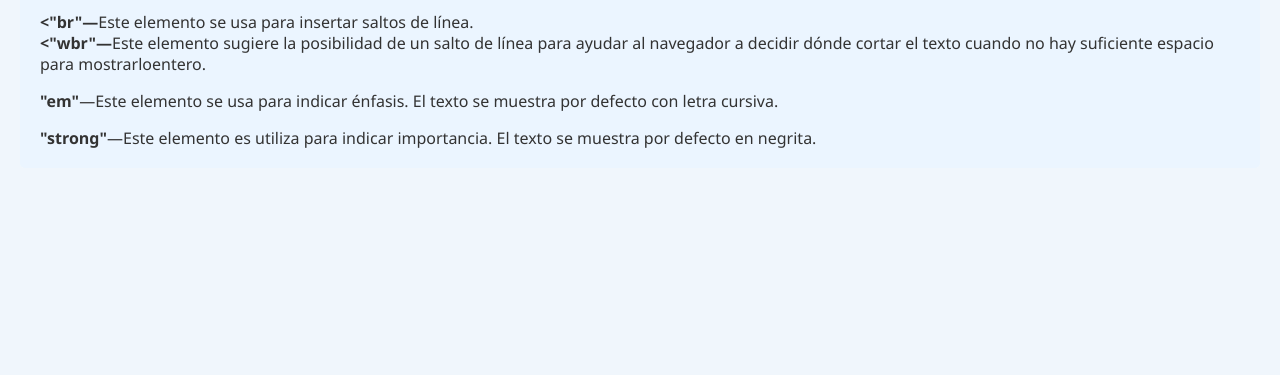
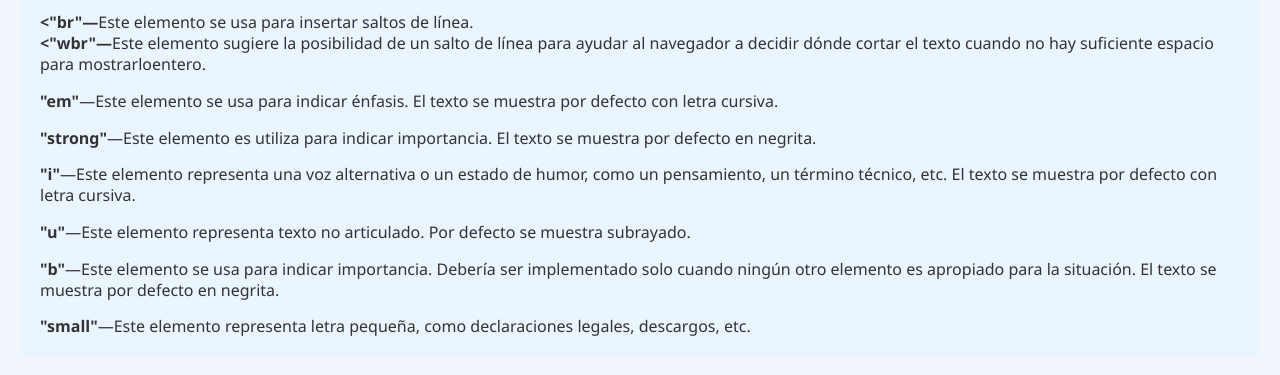
Before and after one commit to Ljaramillo912008/proyecto-web, a plain HTML site: page Contenido.html in a window 1280 px wide. Shown: the part 916-1291 px from the top of the page. Before the commit the page ends 1124 px from the top, so only its background shows below. Drawn offline with Linux system fonts and the light colour scheme.

Commit message:
Update Contenido.html

```diff
--- a/Contenido.html
+++ b/Contenido.html
@@ -32,8 +32,11 @@ margen en la parte superior para separar un párrafo de otro.</p>
 <strong><"wbr"—</strong>Este elemento sugiere la posibilidad de un salto de línea para ayudar al
 navegador a decidir dónde cortar el texto cuando no hay suficiente espacio para mostrarloentero.</p>
             <p><strong>"em"</strong>—Este elemento se usa para indicar énfasis. El texto se muestra por defecto con letra cursiva.</p>
-         <p><strong>"strong"</strong>—Este elemento es utiliza para indicar importancia. El texto se muestra por
-defecto en negrita.</p>
+         <p><strong>"strong"</strong>—Este elemento es utiliza para indicar importancia. El texto se muestra por defecto en negrita.</p>
+          <p><strong>"i"</strong>—Este elemento representa una voz alternativa o un estado de humor, como un pensamiento, un término técnico, etc. El texto se muestra por defecto con letra cursiva.</p>
+            <p><strong>"u"</strong>—Este elemento representa texto no articulado. Por defecto se muestra subrayado.</p>
+            <p><strong>"b"</strong>—Este elemento se usa para indicar importancia. Debería ser implementado solo cuando ningún otro elemento es apropiado para la situación. El texto se muestra por defecto en negrita.</p>
+            <p><strong>"small"</strong>—Este elemento representa letra pequeña, como declaraciones legales, descargos, etc.</p>
         </article>
 
     </main>
```
